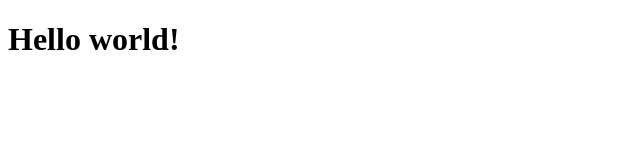
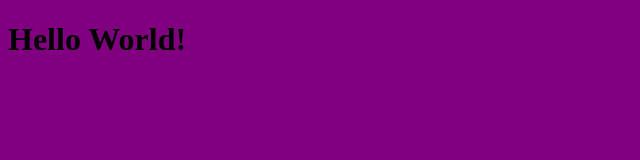
Before and after one commit to JoshuaDarlow/JoshuaDarlow.github.io, a plain HTML site: page index.html in a window 1280 px wide. Shown: the whole page, without its empty margins (0-640 px from the left). Drawn offline with Linux system fonts and the light colour scheme.

Commit message:
intial commits

```diff
--- a/demo.github.io/index.html
+++ b/index.html
@@ -4,9 +4,11 @@
     <meta charset="UTF-8">
     <meta name="viewport" content="width=device-width, initial-scale=1.0">
     <meta http-equiv="X-UA-Compatible" content="ie=edge">
-    <title>Joshua</title>
+    <title>Document</title>
+    <link rel="stylesheet" href="css/styles.css">
 </head>
 <body>
-    <h1>Hello world!</h1>
+    <h1>Hello World!</h1>
+    <script src="js/app.js"></script>
 </body>
 </html>
--- /dev/null
+++ b/js/app.js
@@ -0,0 +1 @@
+console.log('Hello World!')
```
Also changed, not shown: app.js (deleted), css/styles.css (renamed from styles.css), 1 other file.
